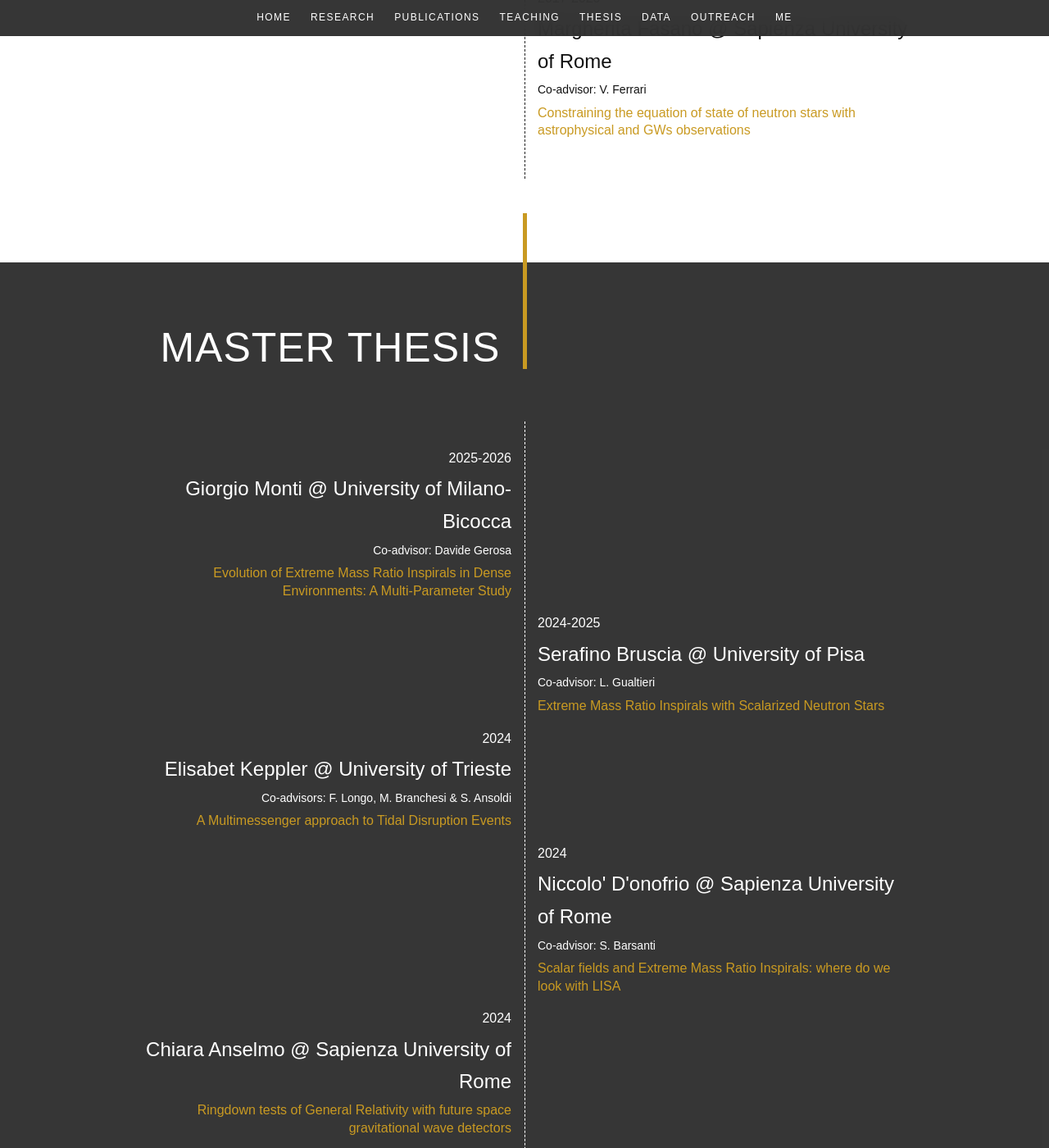
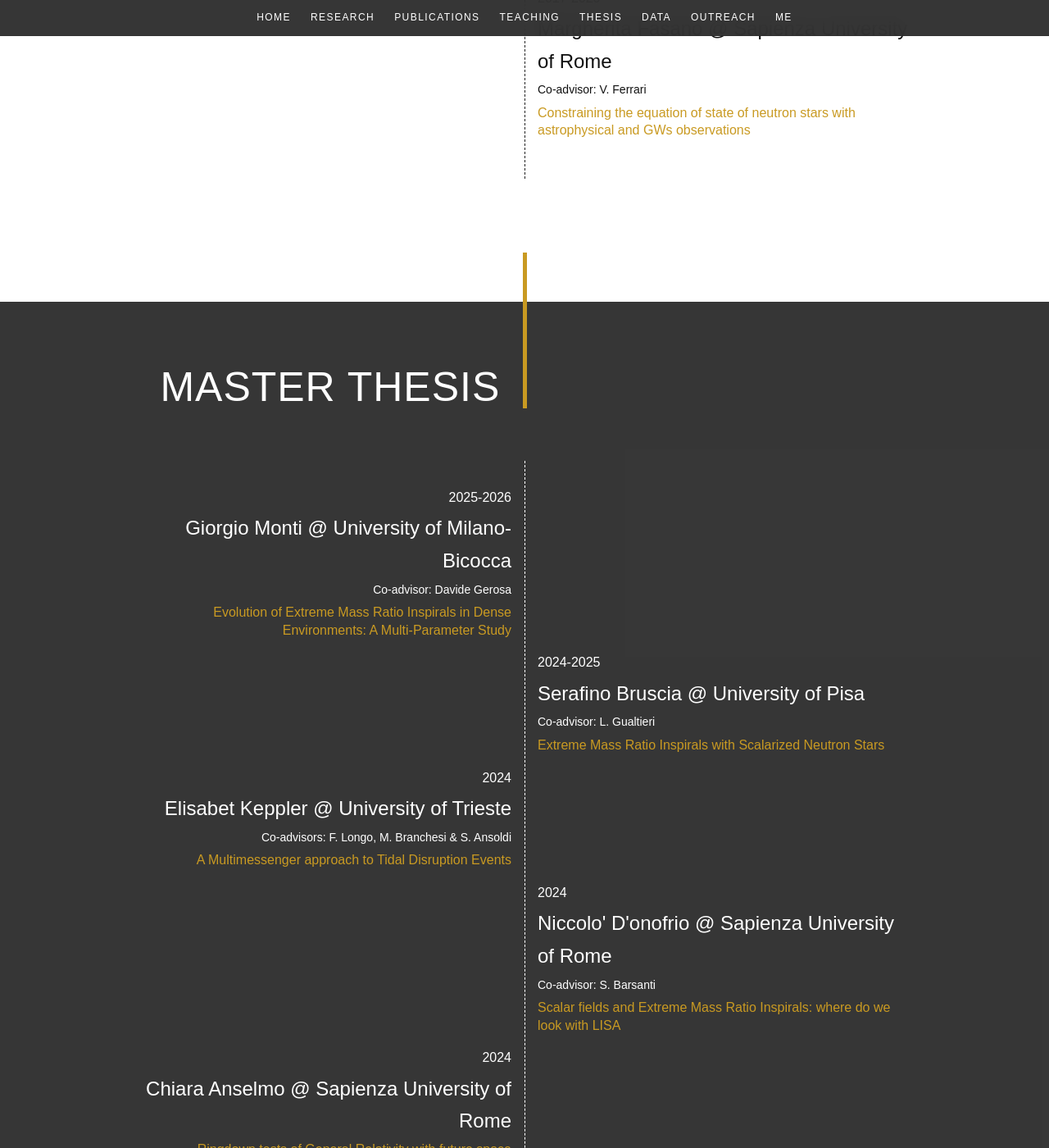
Before and after one commit to masellia/andreamaselli.github.io, a Jekyll site: the page built from pages/thesis.md, in a window 1280 px wide and 1400 px high, scrolled down 1994 px. Shown: the whole window at 82% size. Built offline with Jekyll 4.4.1, drawn with Linux system fonts in a browser that asks for light colours; some web fonts are replaced.

Commit message:
thesis page

```diff
--- a/assets/css/main.css
+++ b/assets/css/main.css
@@ -692,7 +692,7 @@ body {
 .master-thesis-section {
   background: rgba(44,44,44,0.95);
   padding: 0rem 0 7rem;
-  margin-top: 5rem;
+  margin-top: 10rem;
 }
 
 .master-header {
```
